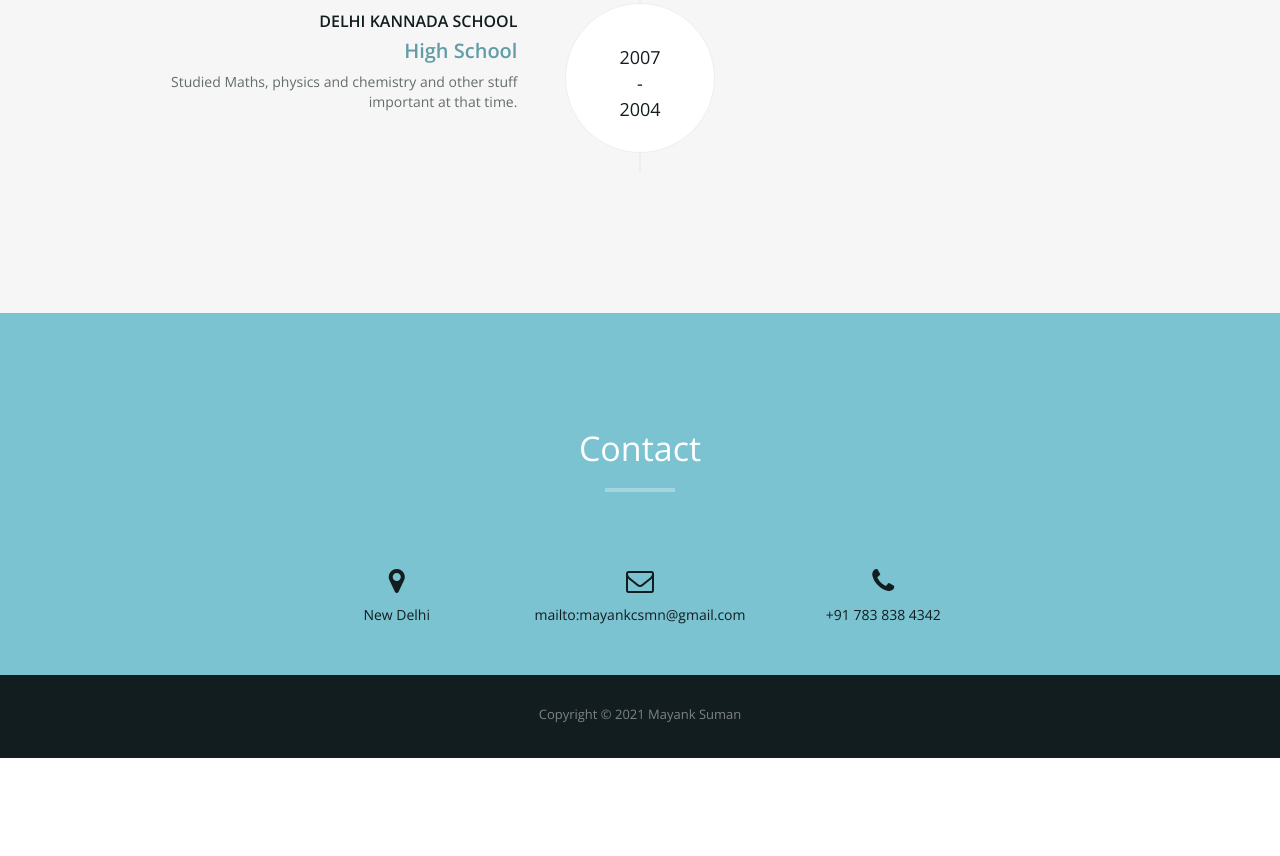
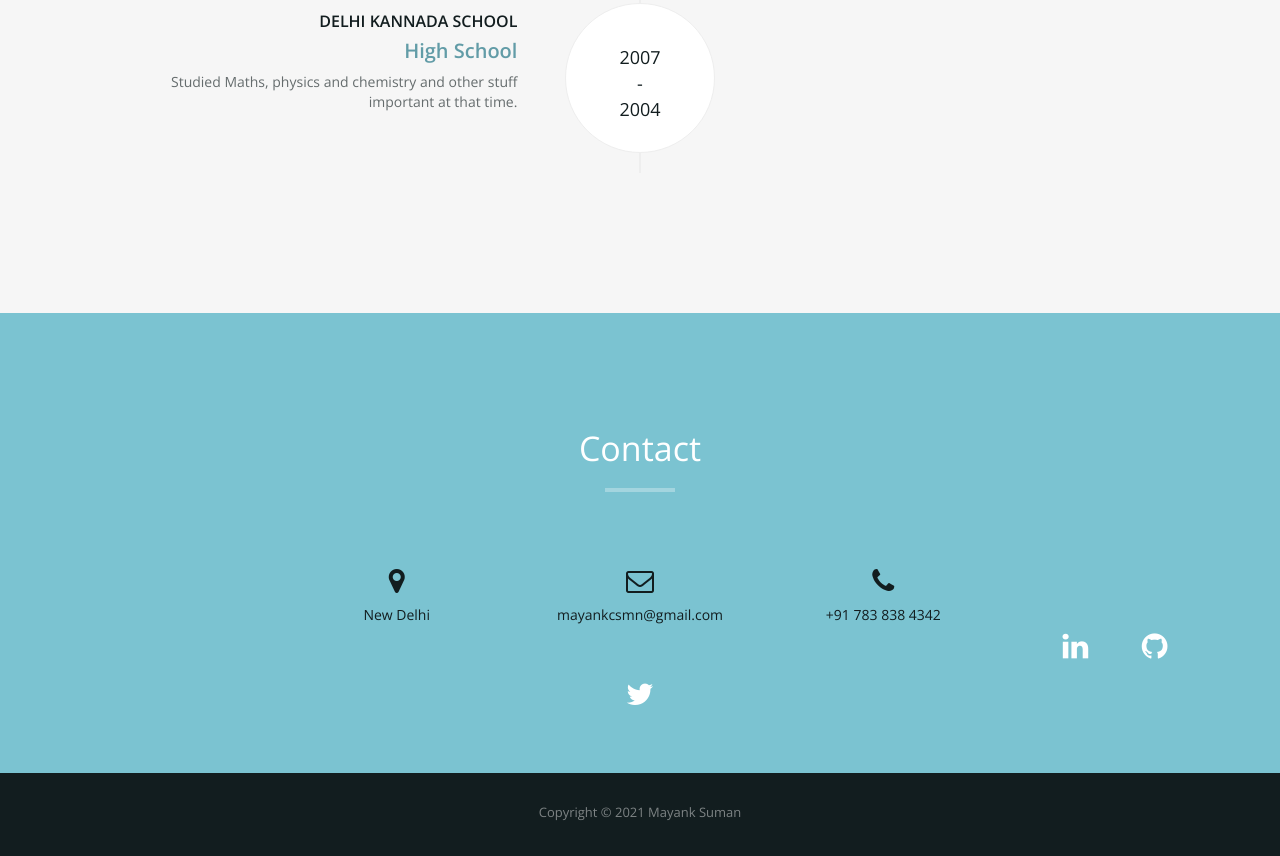
Before and after one commit to mayank-suman/mayank-portfolio, a website: page index.html in a window 1280 px wide. Shown: the part 5369-6225 px from the top of the page. Before the commit the page ends 6127 px from the top, so only its background shows below. Drawn offline with nearby package versions, Linux system fonts and the light colour scheme.

Commit message:
update social links in footer

```diff
--- a/index.html
+++ b/index.html
@@ -398,11 +398,17 @@
       <div class="col-md-4"> <i class="fa fa-map-marker fa-2x"></i>
         <p>New Delhi</p>
       </div>
-      <div class="col-md-4"> <i class="fa fa-envelope-o fa-2x"></i>
-        <p>mailto:mayankcsmn@gmail.com</p>
+      <div class="col-md-4">
+        <a href="mailto:mayankcsmn@gmail.com" target="blank" class="no-hover-color" >
+          <i class="fa fa-envelope-o fa-2x"></i>
+          <p>mayankcsmn@gmail.com</p>
+        </a>
       </div>
-      <div class="col-md-4"> <i class="fa fa-phone fa-2x"></i>
-        <p> +91 783 838 4342</p>
+      <div class="col-md-4">
+        <a href="tel:+917838384342" class="no-hover-color">
+          <i class="fa fa-phone fa-2x"></i>
+          <p> +91 783 838 4342</p>
+        </a>
       </div>
       <!-- TODO: add social links -->
       <!-- TODO: add github badge -->
@@ -432,18 +438,15 @@
         </div>
         <div id="success"></div>
         <button type="submit" class="btn btn-default">Send Message</button>
-      </form>
+      </form> -->
       <div class="social">
         <ul>
-          <li><a href="#"><i class="fa fa-facebook"></i></a></li>
-          <li><a href="#"><i class="fa fa-twitter"></i></a></li>
-          <li><a href="#"><i class="fa fa-dribbble"></i></a></li>
-          <li><a href="#"><i class="fa fa-github"></i></a></li>
-          <li><a href="#"><i class="fa fa-instagram"></i></a></li>
-          <li><a href="#"><i class="fa fa-linkedin"></i></a></li>
+          <li><a href="https://www.linkedin.com/in/mayanksuman/" target="blank"><i class="fa fa-linkedin"></i></a></li>
+          <li><a href="https://github.com/mayank-suman/" target="blank"><i class="fa fa-github"></i></a></li>
+          <li><a href="https://twitter.com/mayanksuman7" target="blank"><i class="fa fa-twitter"></i></a></li>
         </ul>
       </div>
-    </div> -->
+    </div>
   </div>
 </div>
 <div id="footer">
@@ -455,6 +458,7 @@
 </div>
 
 <script type="text/javascript" src="js/imports.js"></script>
+<!-- TODO: remove all third party libs direct injections -->
 <script type="text/javascript" src="js/thirdParty/bootstrap.js"></script>
 <script type="text/javascript" src="js/thirdParty/easypiechart.js"></script>
 <script type="text/javascript" src="js/thirdParty/jquery.prettyPhoto.js"></script>
```
